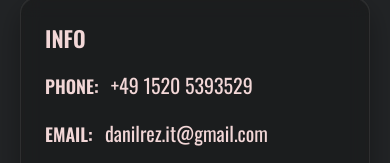
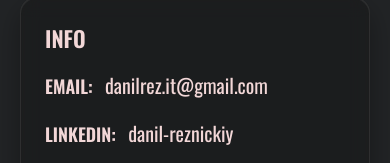
Before and after one commit to DanilReznickyi/myportfolio.github.io, a plain HTML site: page index.html in a window 390 px wide. Shown: the part 6101-6264 px from the top of the page. Drawn offline with nearby package versions, Linux system fonts and the light colour scheme; no server answers.

Commit message:
Remove phone contact from contact card
Removed phone contact information from the contact card.

```diff
--- a/index.html
+++ b/index.html
@@ -365,10 +365,6 @@
 						<h3>Info</h3>
 						<ul class="contact-list">
 							<li>
-								<strong>Phone:</strong>
-								<a class="contact-link" href="tel:+4915205393529">+49 1520 5393529</a>
-							</li>
-							<li>
 								<strong>Email:</strong>
 								<a class="contact-link" href="mailto:danilrez.it@gmail.com">danilrez.it@gmail.com</a>
 							</li>
```
